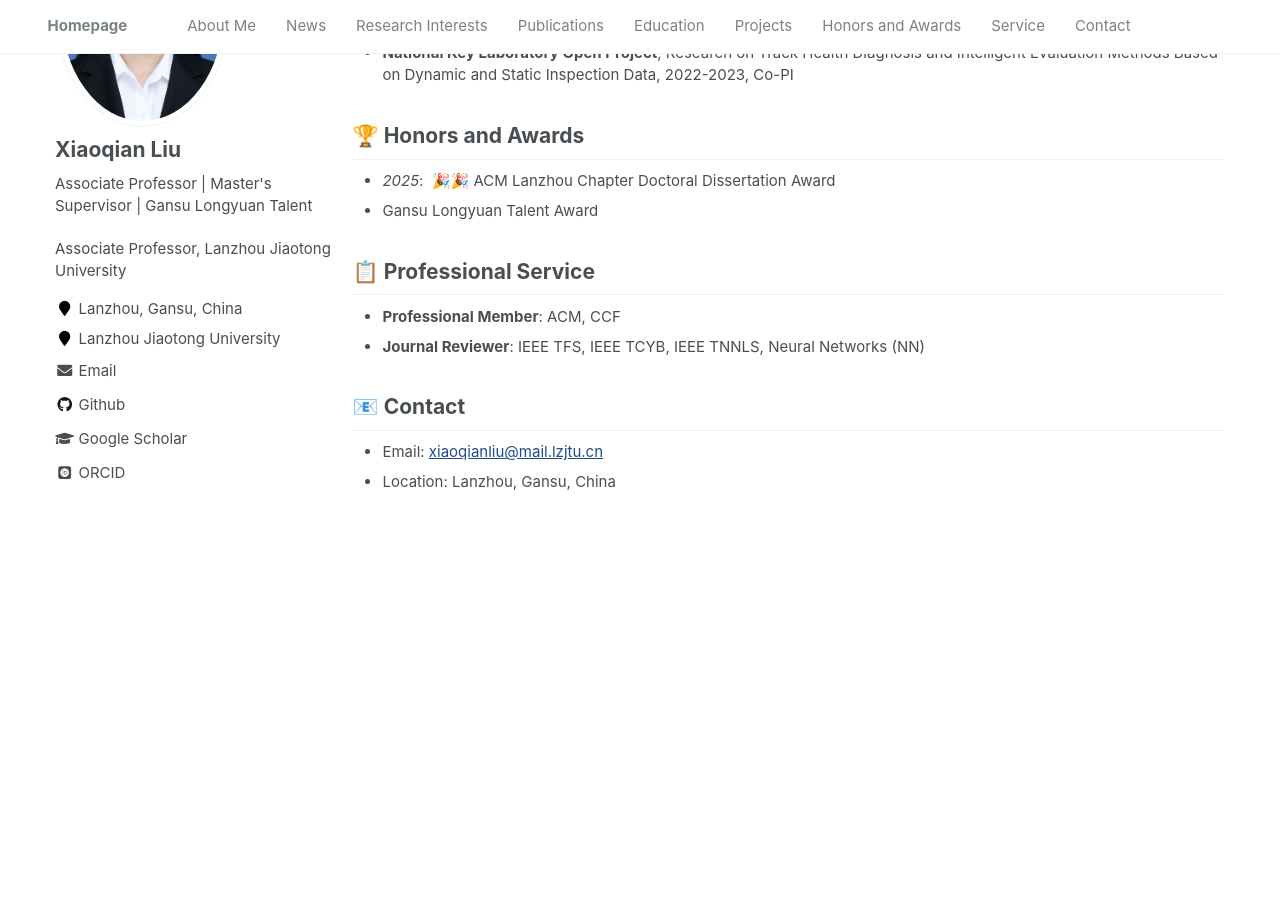
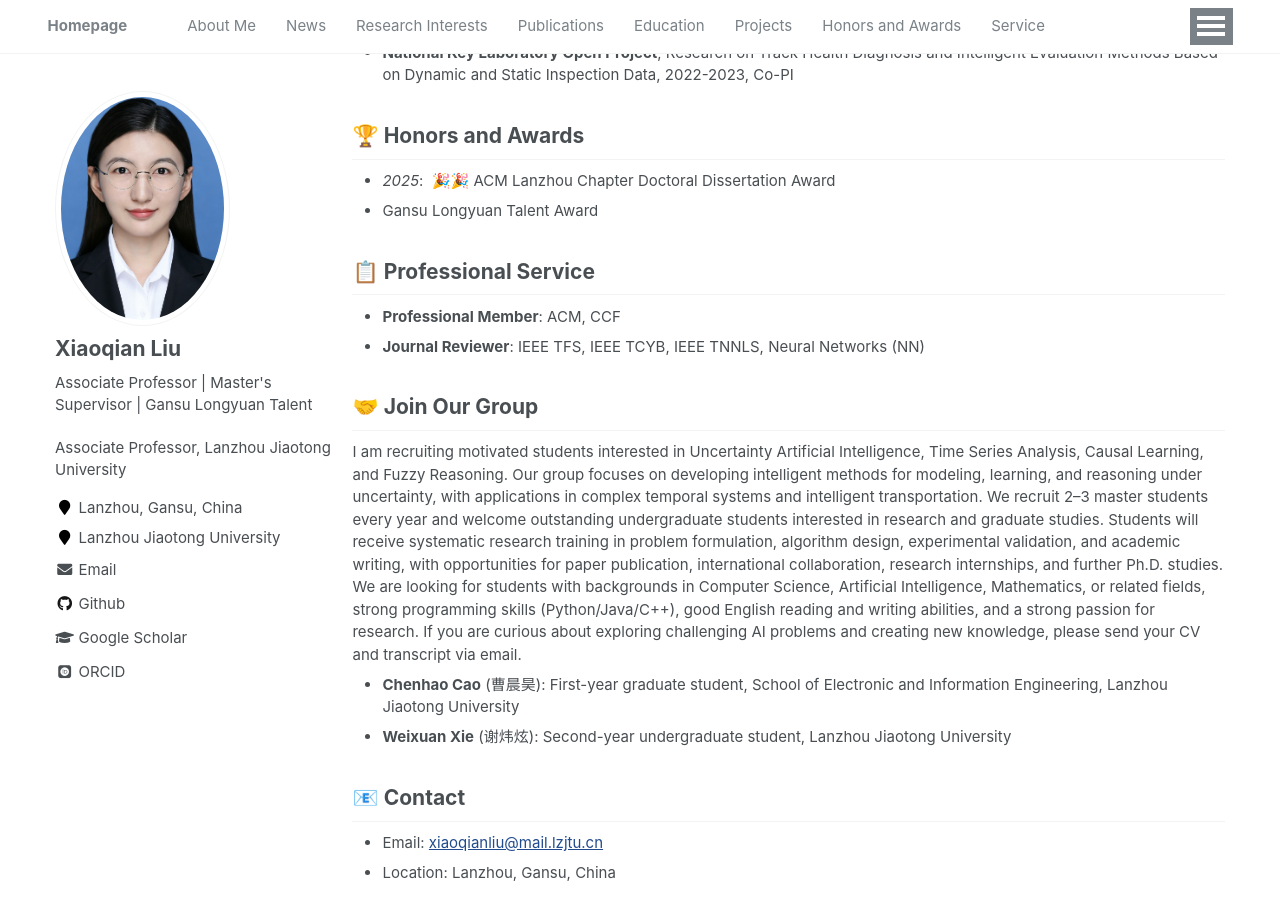
Before and after one commit to xiaoqianliu1/xiaoqianliu1.github.io, a Jekyll site: the page built from _pages/about.md, in a window 1280 px wide and 900 px high, scrolled down 3058 px. Built offline with Jekyll 4.4.1, drawn with Linux system fonts in a browser that asks for light colours; some web fonts are replaced; before the commit the page ends 3567 px from its top, so only the background shows below that.

Commit message:
feat: add Join Our Group section with recruitment info and student roster

```diff
--- a/_data/navigation.yml
+++ b/_data/navigation.yml
@@ -24,5 +24,8 @@ main:
   - title: "Service"
     url: "/#-service"
 
+  - title: "Join Our Group"
+    url: "/#-join-our-group"
+
   - title: "Contact"
     url: "/#-contact"
--- a/_pages/about.md
+++ b/_pages/about.md
@@ -200,6 +200,14 @@ Yingjun Zhang, Hongzhi Yin, **Xiaoqian Liu**, Hai Huang, Xiaorong Hou
 - **Professional Member**: ACM, CCF
 - **Journal Reviewer**: IEEE TFS, IEEE TCYB, IEEE TNNLS, Neural Networks (NN)
 
+<span class='anchor' id='-join-our-group'></span>
+# 🤝 Join Our Group
+
+I am recruiting motivated students interested in Uncertainty Artificial Intelligence, Time Series Analysis, Causal Learning, and Fuzzy Reasoning. Our group focuses on developing intelligent methods for modeling, learning, and reasoning under uncertainty, with applications in complex temporal systems and intelligent transportation. We recruit 2–3 master students every year and welcome outstanding undergraduate students interested in research and graduate studies. Students will receive systematic research training in problem formulation, algorithm design, experimental validation, and academic writing, with opportunities for paper publication, international collaboration, research internships, and further Ph.D. studies. We are looking for students with backgrounds in Computer Science, Artificial Intelligence, Mathematics, or related fields, strong programming skills (Python/Java/C++), good English reading and writing abilities, and a strong passion for research. If you are curious about exploring challenging AI problems and creating new knowledge, please send your CV and transcript via email.
+
+- **Chenhao Cao** (曹晨昊): First-year graduate student, School of Electronic and Information Engineering, Lanzhou Jiaotong University
+- **Weixuan Xie** (谢炜炫): Second-year undergraduate student, Lanzhou Jiaotong University
+
 <span class='anchor' id='-contact'></span>
 # 📧 Contact
 - Email: [xiaoqianliu@mail.lzjtu.cn](mailto:xiaoqianliu@mail.lzjtu.cn)
```
